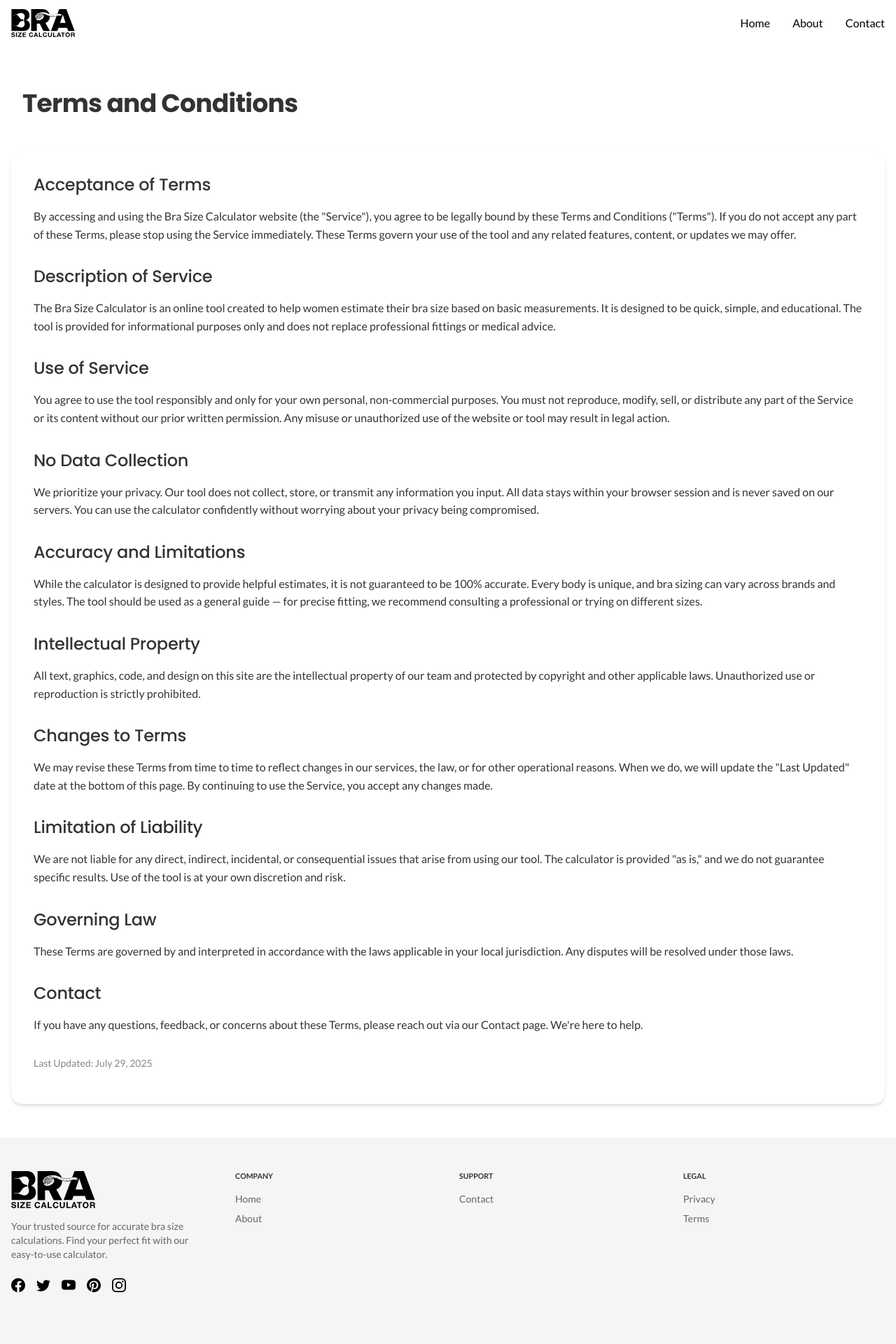
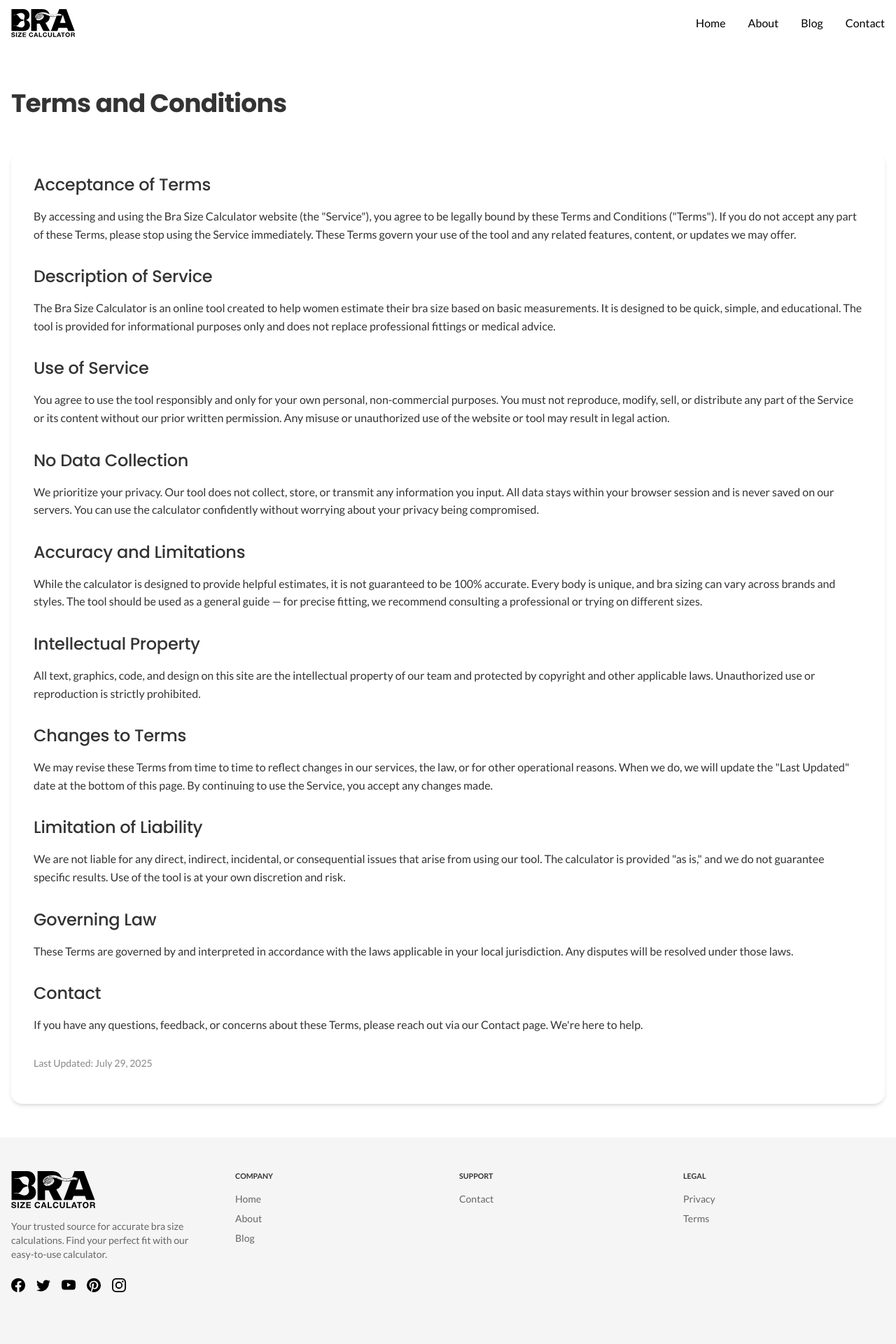
Before and after one commit to AfaqMohmand/bra-app, a Next.js app: page /terms in a window 1280 px wide. Shown: the top 1920 px of the page at 70% size. Built offline with nearby package versions, Linux system fonts and the light colour scheme.

Commit message:
changes done

```diff
--- a/src/app/privacy/page.tsx
+++ b/src/app/privacy/page.tsx
@@ -16,7 +16,7 @@ const PrivacyPolicy = () => {
   return (
     <div className="relative min-h-screen">
       <div className="relative z-10 container mx-auto px-4 py-12">
-        <h1 className="text-4xl font-bold mb-8 p-4 rounded-md">
+        <h1 className="text-4xl font-bold mb-8 py-4 rounded-md">
           Privacy Policy
         </h1>
 
--- a/src/app/terms/page.tsx
+++ b/src/app/terms/page.tsx
@@ -17,7 +17,7 @@ const Terms = () => {
   return (
     <div className="relative min-h-screen">
       <div className="relative z-10 container mx-auto px-4 py-12">
-        <h1 className="text-4xl font-bold mb-8 p-4 rounded-md">
+        <h1 className="text-4xl font-bold mb-8 py-4 rounded-md">
           Terms and Conditions
         </h1>
 
--- a/src/components/BraSizeCalculatorInteractive.tsx
+++ b/src/components/BraSizeCalculatorInteractive.tsx
@@ -272,7 +272,7 @@ const BraSizeCalculatorInteractive: React.FC<
                     title: "Bust Measurement",
                     content: (
                       <div>
-                        <p className="text-[20px] mb-3">
+                        <p className="text-sm mb-3">
                           The bust measurement is taken around the fullest part
                           of your bust.
                         </p>
--- a/src/components/Footer.tsx
+++ b/src/components/Footer.tsx
@@ -122,6 +122,14 @@ const Footer = () => {
                     About
                   </Link>
                 </li>
+                                <li>
+                  <Link
+                    href="/blog"
+                    className="text-gray-600 hover:text-gray-900"
+                  >
+                    Blog
+                  </Link>
+                </li>
               </ul>
             </div>
 
--- a/src/components/Hero.tsx
+++ b/src/components/Hero.tsx
@@ -11,7 +11,7 @@ const Hero = () => {
     >
       {/* Noise texture background with yellow color */}
       <div
-        className="absolute inset-0"
+        className="absolute inset-0 mt-[8px] md:mt-0"
         style={{
           // backgroundImage: `url(${ZigZagTwo.src})`,
           backgroundRepeat: "repeat",
@@ -27,8 +27,8 @@ const Hero = () => {
       <div className="container mx-auto px-4 py-0 relative z-10 h-full">
         <div className="flex flex-row items-center h-full">
           {/* Left side - Text content */}
-          <div className="w-full md:w-1/2  md:mb-0 md:pr-4 lg:pr-8">
-            <h1 className="hero-heading text-[15px] md:text-4xl pb-1 lg:text-5xl xl:text-6xl mb-0 sm:mb-1 text-black tracking-tight font-poppins">
+          <div className="w-full md:w-1/2  md:mb-0 md:pr-4 lg:pr-8 py-[33px]">
+            <h1 className="hero-heading text-[20px] md:text-4xl pb-1 lg:text-5xl xl:text-6xl mb-0 sm:mb-1 text-black tracking-tight font-poppins">
               BRA SIZE CALCULATOR
             </h1>
 
--- a/src/components/navbarLinks.tsx
+++ b/src/components/navbarLinks.tsx
@@ -95,6 +95,12 @@ export default function NavbarLinks({
               >
                 About
               </Link>
+                            <Link
+                href="/blog"
+                className="px-4 py-2 text-black hover:text-yellow-400 font-medium transition-colors duration-300 font-poppins"
+              >
+                Blog
+              </Link>
               <Link
                 href="/contact"
                 className="pl-4 py-2 text-black hover:text-yellow-400 font-medium transition-colors duration-300 font-poppins"
```
